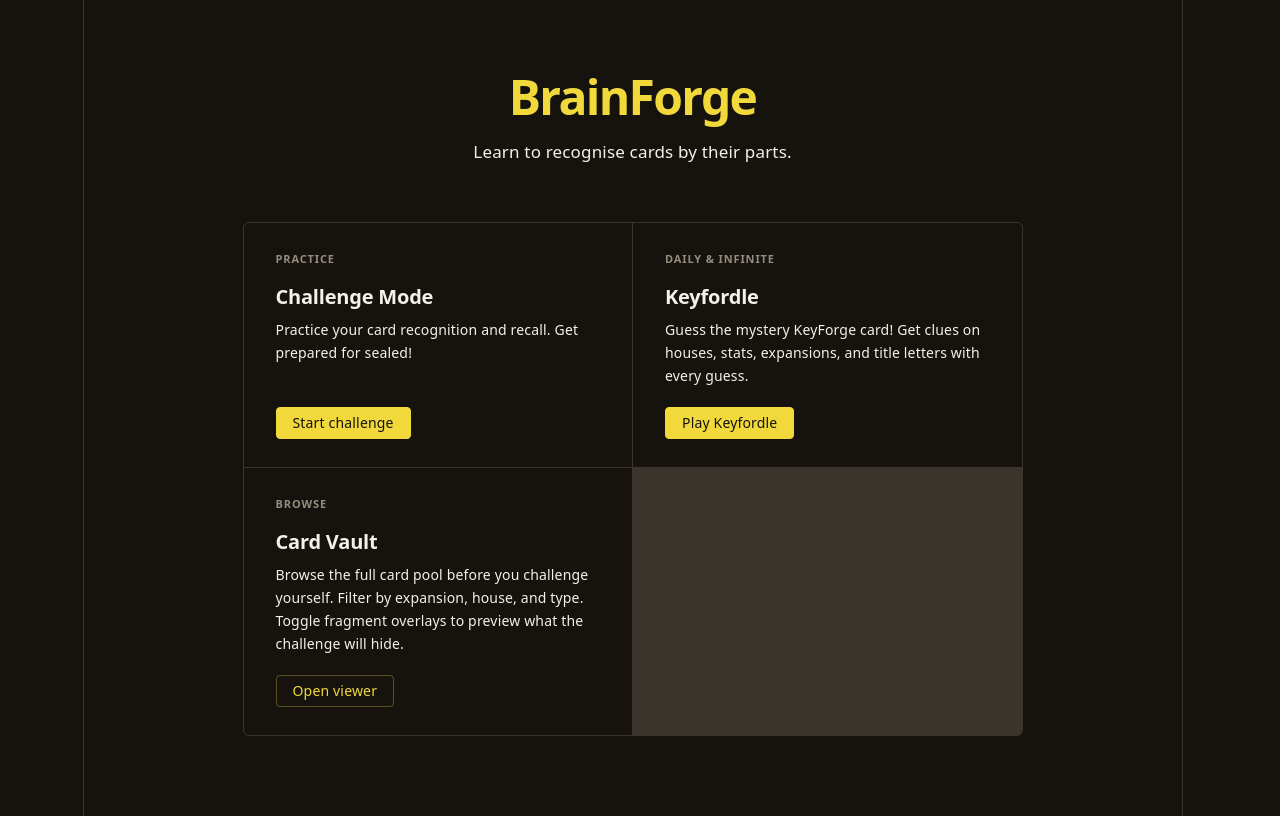
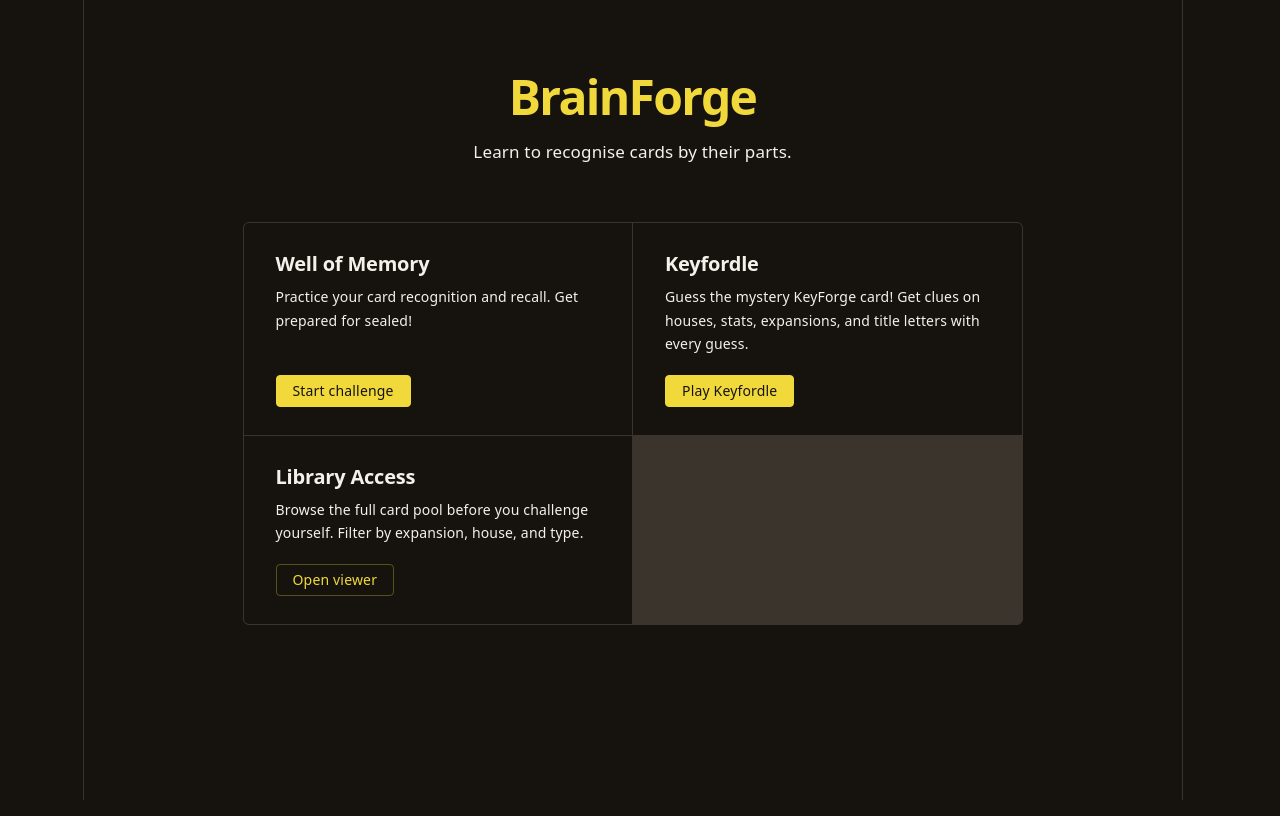
Before and after one commit to camzach/brainforge, a React (Vite) app: page / in a window 1280 px wide. Built offline with nearby package versions, Linux system fonts and the light colour scheme; a web font is replaced by a local one.

Commit message:
fun names

```diff
--- a/src/routes/HomeScreen.module.css
+++ b/src/routes/HomeScreen.module.css
@@ -72,14 +72,6 @@
   background: var(--bg-subtle);
 }
 
-.cardLabel {
-  font-size: 11px;
-  font-weight: 600;
-  letter-spacing: 0.08em;
-  text-transform: uppercase;
-  color: var(--text-dim);
-}
-
 .body {
   display: flex;
   flex-direction: column;
--- a/src/routes/HomeScreen.tsx
+++ b/src/routes/HomeScreen.tsx
@@ -13,9 +13,8 @@ export function HomeScreen() {
 
       <div className={styles.grid}>
         <div className={styles.card}>
-          <span className={styles.cardLabel}>Practice</span>
           <div className={styles.body}>
-            <h2>Challenge Mode</h2>
+            <h2>Well of Memory</h2>
             <p>
               Practice your card recognition and recall. Get prepared for
               sealed!
@@ -29,12 +28,11 @@ export function HomeScreen() {
         </div>
 
         <div className={styles.card}>
-          <span className={styles.cardLabel}>Daily & Infinite</span>
           <div className={styles.body}>
             <h2>Keyfordle</h2>
             <p>
-              Guess the mystery KeyForge card! Get clues on houses,
-              stats, expansions, and title letters with every guess.
+              Guess the mystery KeyForge card! Get clues on houses, stats,
+              expansions, and title letters with every guess.
             </p>
           </div>
           <div className={styles.actions}>
@@ -45,13 +43,11 @@ export function HomeScreen() {
         </div>
 
         <div className={styles.card}>
-          <span className={styles.cardLabel}>Browse</span>
           <div className={styles.body}>
-            <h2>Card Vault</h2>
+            <h2>Library Access</h2>
             <p>
               Browse the full card pool before you challenge yourself. Filter by
-              expansion, house, and type. Toggle fragment overlays to preview
-              what the challenge will hide.
+              expansion, house, and type.
             </p>
           </div>
           <div className={styles.actions}>
```
